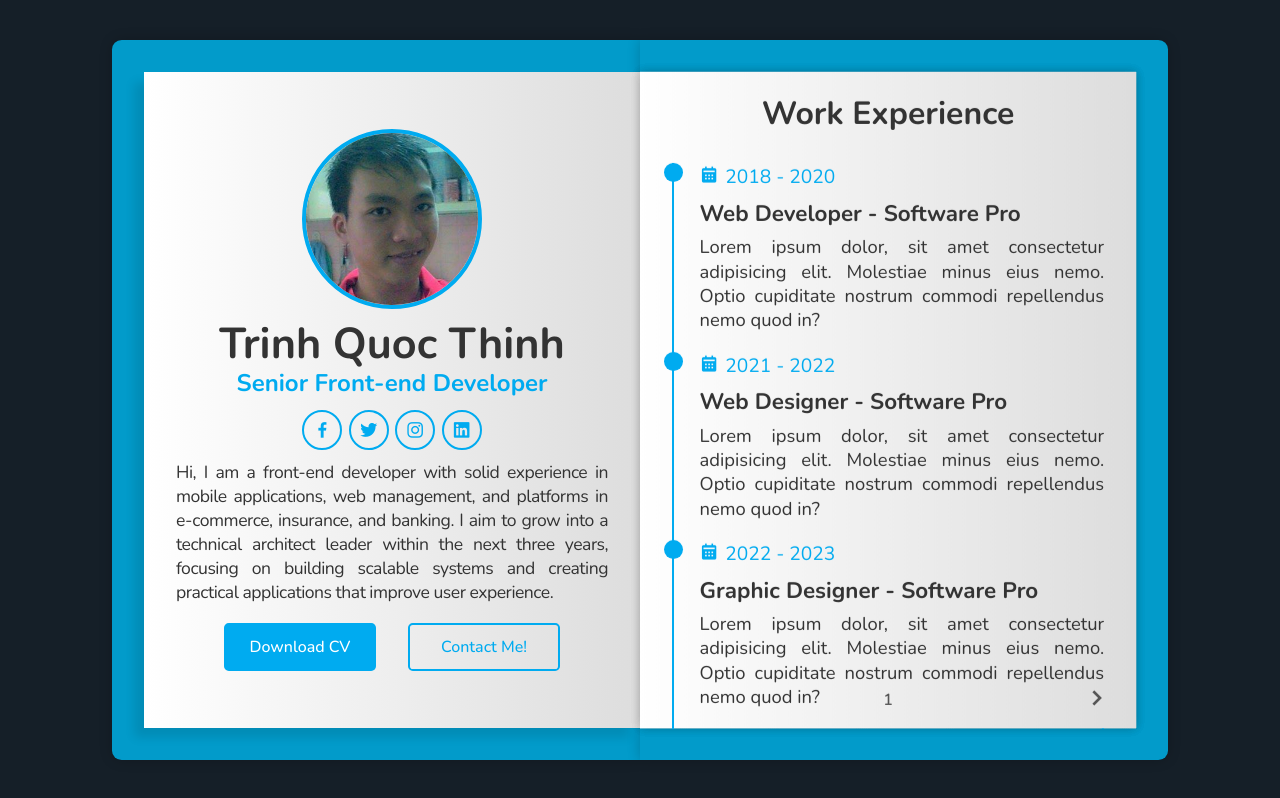
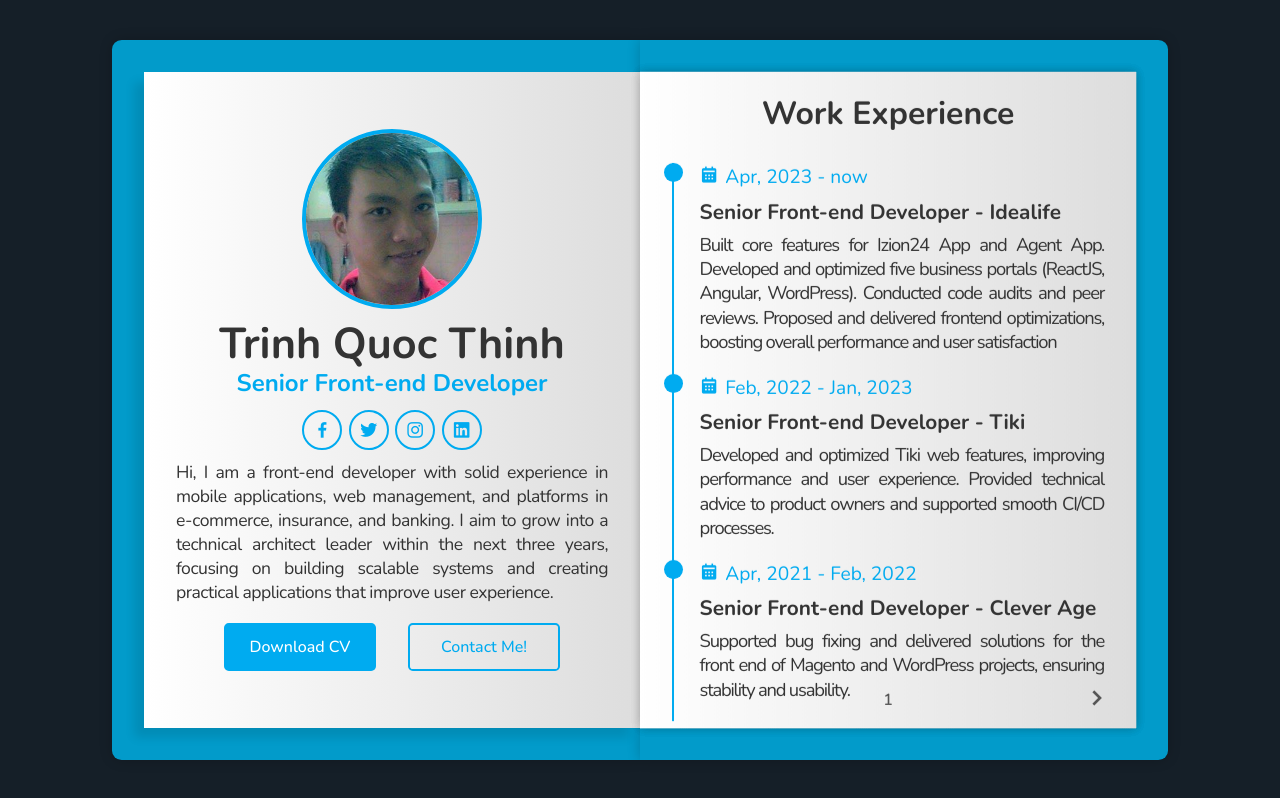
Before and after one commit to trinhquocthinh/book-portfolio, a React (Vite) app: page / in a window 1280 px wide. Built offline with nearby package versions, Linux system fonts and the light colour scheme; a web font is replaced by a local one.

Commit message:
update data

```diff
--- a/src/data/portfolioData.ts
+++ b/src/data/portfolioData.ts
@@ -27,27 +27,27 @@ export const portfolioData = {
   workExperience: [
     {
       id: "work1",
-      period: "2018 - 2020",
-      position: "Web Developer",
-      company: "Software Pro",
+      period: "Apr, 2023 - now",
+      position: "Senior Front-end Developer",
+      company: "Idealife",
       description:
-        "Lorem ipsum dolor, sit amet consectetur adipisicing elit. Molestiae minus eius nemo. Optio cupiditate nostrum commodi repellendus nemo quod in?",
+        "Built core features for Izion24 App and Agent App. Developed and optimized five business portals (ReactJS, Angular, WordPress). Conducted code audits and peer reviews. Proposed and delivered frontend optimizations, boosting overall performance and user satisfaction",
     },
     {
       id: "work2",
-      period: "2021 - 2022",
-      position: "Web Designer",
-      company: "Software Pro",
+      period: "Feb, 2022 - Jan, 2023",
+      position: "Senior Front-end Developer",
+      company: "Tiki",
       description:
-        "Lorem ipsum dolor, sit amet consectetur adipisicing elit. Molestiae minus eius nemo. Optio cupiditate nostrum commodi repellendus nemo quod in?",
+        "Developed and optimized Tiki web features, improving performance and user experience. Provided technical advice to product owners and supported smooth CI/CD processes.",
     },
     {
       id: "work3",
-      period: "2022 - 2023",
-      position: "Graphic Designer",
-      company: "Software Pro",
+      period: "Apr, 2021 - Feb, 2022",
+      position: "Senior Front-end Developer",
+      company: "Clever Age",
       description:
-        "Lorem ipsum dolor, sit amet consectetur adipisicing elit. Molestiae minus eius nemo. Optio cupiditate nostrum commodi repellendus nemo quod in?",
+        "Supported bug fixing and delivered solutions for the front end of Magento and WordPress projects, ensuring stability and usability.",
     },
   ] as WorkExperienceItem[],
 
--- a/src/styles/components/_services.scss
+++ b/src/styles/components/_services.scss
@@ -10,6 +10,7 @@
   .services-content {
     flex: 1 1 10rem;
     @include card-style;
+    padding: 0.6rem 0.5rem 0.8rem;
 
     i {
       font-size: 2.5rem;
--- a/src/styles/components/_work-education.scss
+++ b/src/styles/components/_work-education.scss
@@ -19,7 +19,7 @@
     }
 
     h3 {
-      font-size: 1.4rem;
+      font-size: 1.3rem;
       margin: 0.3rem 0;
     }
 
@@ -27,6 +27,7 @@
       font-size: 1.15rem;
       text-align: justify;
       line-height: 1.52rem;
+      letter-spacing: -1.2px;
     }
   }
 }
```
